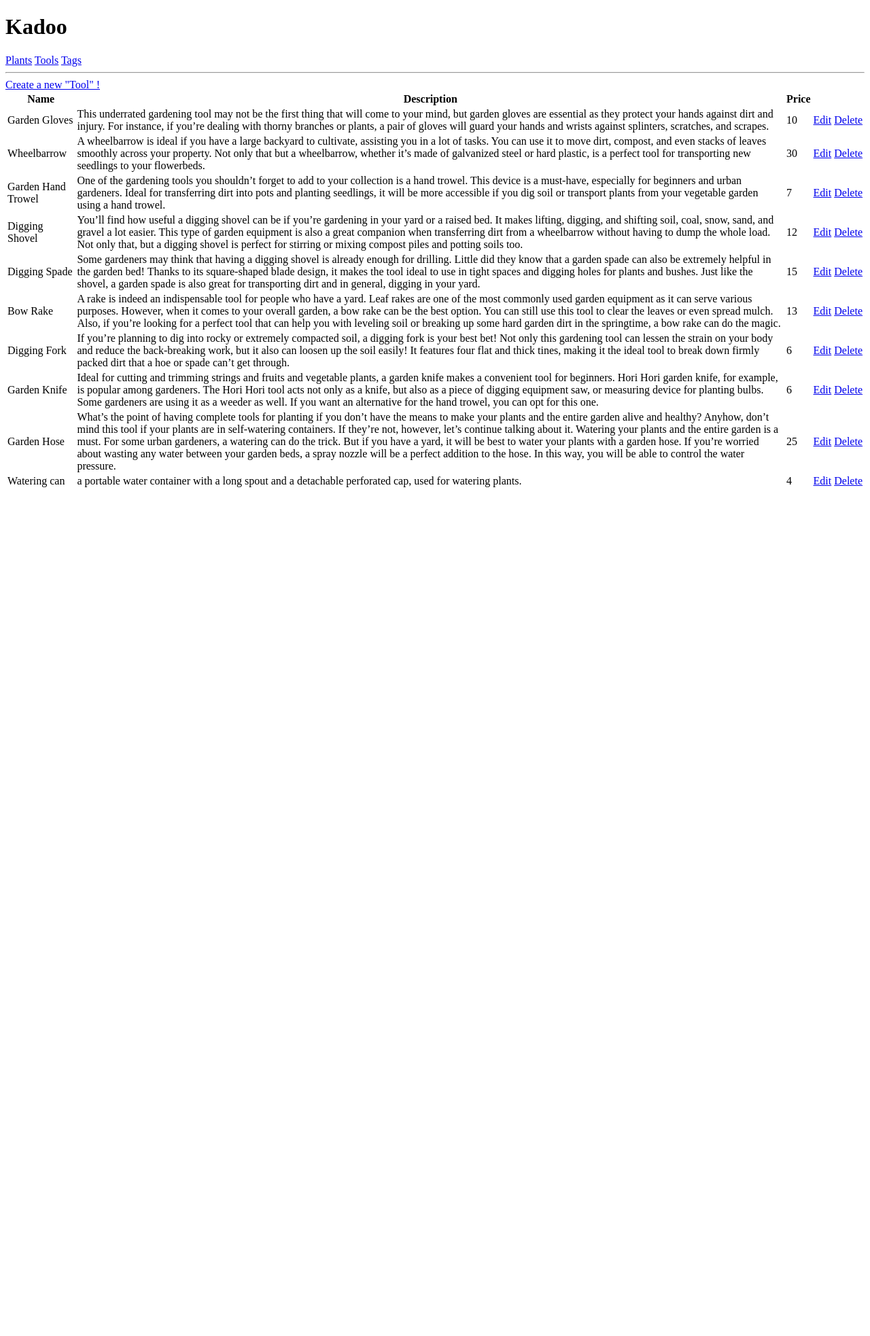
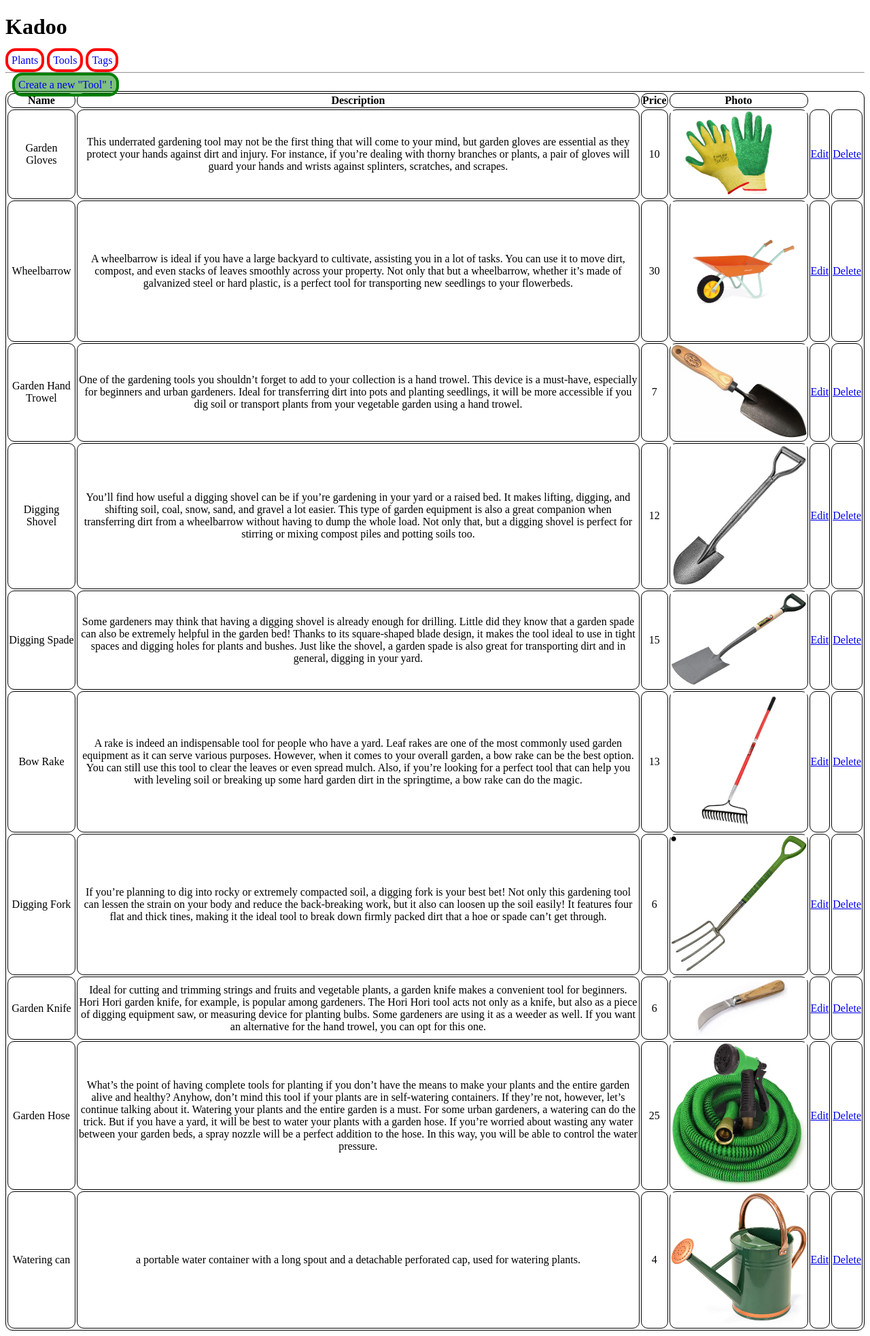
Before and after one commit to Talebi-Narm/service, a Django app: page /tools/ in a window 1280 px wide. Shown: the whole page at 68% size. Before the commit the page ends 717 px from the top, so only its background shows below. Run offline with Django 3.2, Linux system fonts and the light colour scheme; data comes from the database, SQL or seed files in the repository.

Commit message:
feat: add some css for templates

```diff
--- a/Kadoo/Backend/templates/Backend/plantsTable.html
+++ b/Kadoo/Backend/templates/Backend/plantsTable.html
@@ -2,15 +2,14 @@
 
 {% block content %}
 
-<a href="{% url 'createPlant' %}">Create a new "Plant" !</a>
+<a class="btn" href="{% url 'createPlant' %}">Create a new "Plant" !</a>
 
 <table>
     <tr>
         <th>Name</th>
         <th>Description</th>
         <th>Price</th>
-        <th></th>
-        <th></th>
+        <th>Photo</th>
     </tr>
     {% for plant in plants %}
 
@@ -18,6 +17,7 @@
         <td>{{plant.name}}</td>
         <td>{{plant.description}}</td>
         <td>{{plant.price}}</td>
+        <td><img src="{{ plant.imageURL}}" alt="photo"></td>
         <td><a href="{% url 'updatePlant' plant.id %}">Edit</a></td>
         <td><a href="{% url 'deletePlant' plant.id %}">Delete</a></td>
     </tr>
--- a/Kadoo/Backend/templates/Backend/tagsTable.html
+++ b/Kadoo/Backend/templates/Backend/tagsTable.html
@@ -2,13 +2,11 @@
 
 {% block content %}
 
-<a href="{% url 'createTag' %}">Create a new "Tag" !</a>
+<a class="btn" href="{% url 'createTag' %}">Create a new "Tag" !</a>
 
 <table>
     <tr>
         <th>Name</th>
-        <th></th>
-        <th></th>
     </tr>
     {% for tag in tags %}
 
--- a/Kadoo/Backend/templates/Backend/toolsTable.html
+++ b/Kadoo/Backend/templates/Backend/toolsTable.html
@@ -2,15 +2,14 @@
 
 {% block content %}
 
-<a href="{% url 'createTool' %}">Create a new "Tool" !</a>
+<a class="btn" href="{% url 'createTool' %}">Create a new "Tool" !</a>
 
 <table>
     <tr>
         <th>Name</th>
         <th>Description</th>
         <th>Price</th>
-        <th></th>
-        <th></th>
+        <th>Photo</th>
     </tr>
     {% for tool in tools %}
 
@@ -18,6 +17,7 @@
         <td>{{tool.name}}</td>
         <td>{{tool.description}}</td>
         <td>{{tool.price}}</td>
+        <td><img src="{{tool.imageURL}}" alt="photo"</td>
         <td><a href="{% url 'updateTool' tool.id %}">Edit</a></td>
         <td><a href="{% url 'deleteTool' tool.id %}">Delete</a></td>
     </tr>
--- a/Kadoo/Kadoo/settings.py
+++ b/Kadoo/Kadoo/settings.py
@@ -154,7 +154,7 @@ USE_TZ = True
 STATIC_URL = '/static/'
 MEDIA_URL = '/images/'
 
-STATICFILES_DIR = [
+STATICFILES_DIRS = [
     BASE_DIR / 'static'
 ]
 
--- /dev/null
+++ b/Kadoo/static/styles/main.css
@@ -0,0 +1,25 @@
+a.nav {
+    padding: 5px;
+    border: 4px solid red;
+    border-radius: 15px;
+    text-decoration: none;
+}
+
+table, th, td {
+    border: 1px solid black;
+    border-radius: 10px;
+    text-align: center;
+}
+
+img {
+    max-width: 200px;
+}
+
+a.btn {
+    padding: 5px;
+    margin: 10px;
+    border: 4px solid green;
+    background-color: rgba(0,128,0,0.5);
+    border-radius: 15px;
+    text-decoration: none;
+}
--- a/Kadoo/templates/main.html
+++ b/Kadoo/templates/main.html
@@ -1,8 +1,12 @@
 <!DOCTYPE html>
+{% load static %}
 <html lang="en">
 <head>
     <meta charset="UTF-8">
     <meta name="viewport" content="width=device-width, initial-scale=1.0">
+
+    <link rel="stylesheet" type="text/css" media="screen" href='{% static 'styles/main.css' %}'>
+
     <title>Main Page</title>
 </head>
 <body>
--- a/Kadoo/templates/nav.html
+++ b/Kadoo/templates/nav.html
@@ -1,3 +1,3 @@
-<a href="/plants">Plants</a>
-<a href="/tools">Tools</a>
-<a href="/tags">Tags</a>
+<a class="nav" href="/plants">Plants</a>
+<a class="nav" href="/tools">Tools</a>
+<a class="nav" href="/tags">Tags</a>
```
Also changed, not shown: Kadoo/static/css/main.css (deleted).
